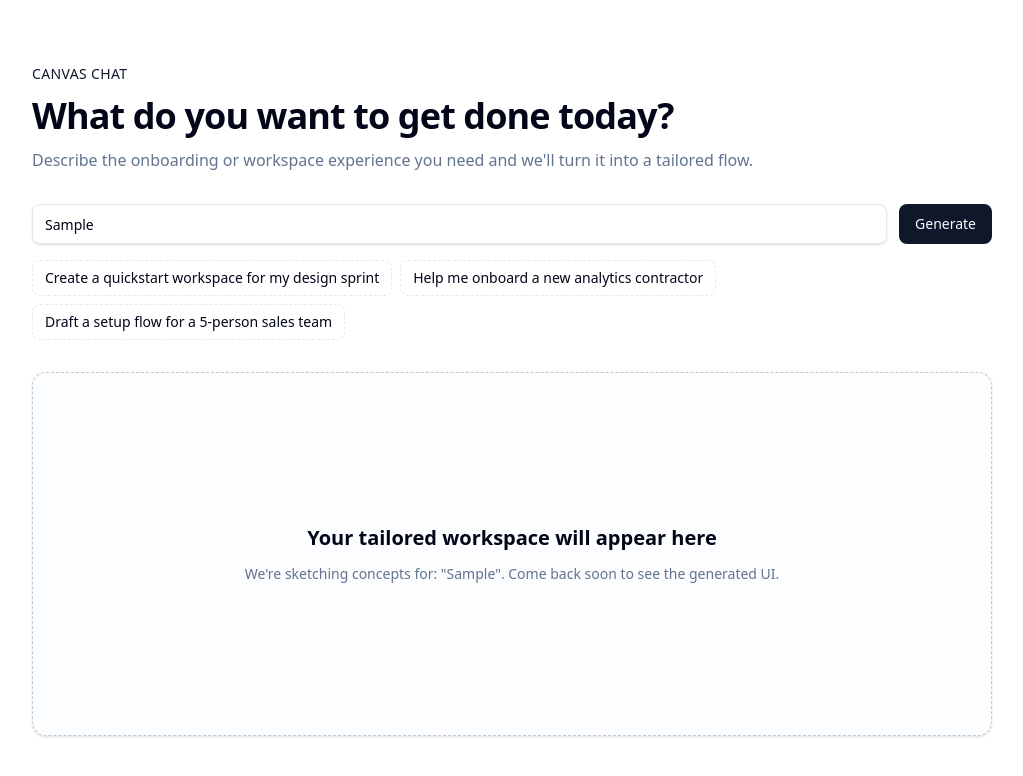
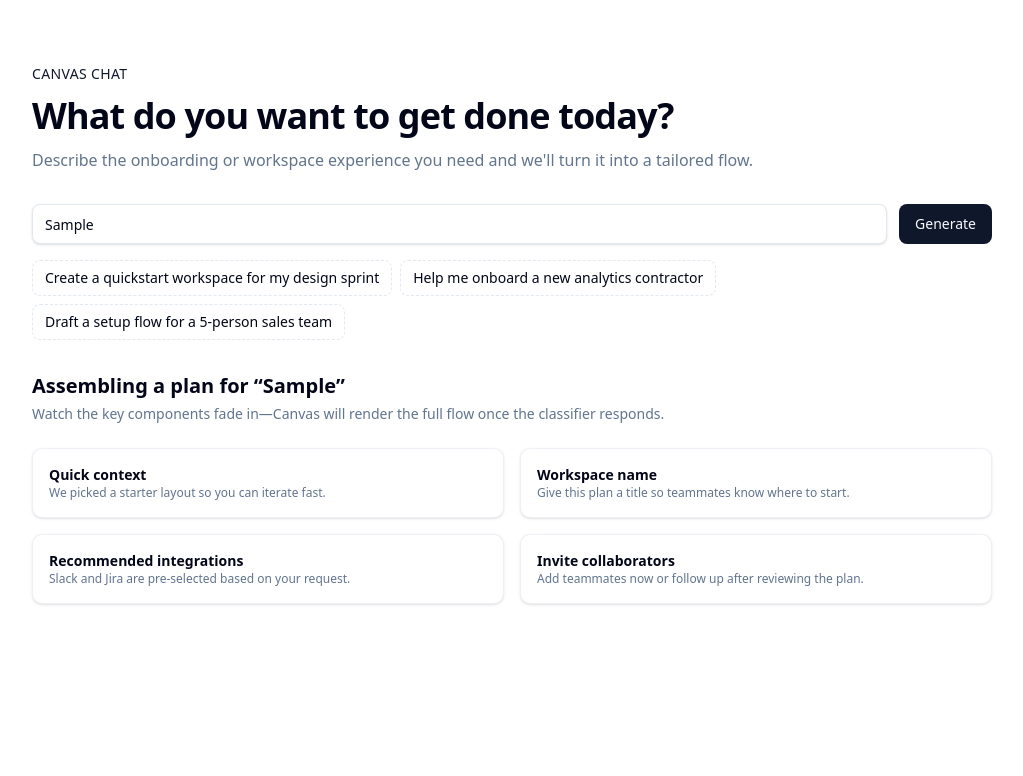
Before and after one commit to prateekjain24/gen_ui, a Next.js app: page /canvas in a window 1280 px wide. Both pictures are taken after typing "Sample" into the empty fields and a click on the button "Generate". Shown: the top 776 px of the page, without its empty margins (128-1151 px from the left). Built offline with nearby package versions, Linux system fonts and the light colour scheme.

Commit message:
feat: add staggered canvas animation

```diff
--- a/src/app/globals.css
+++ b/src/app/globals.css
@@ -120,3 +120,33 @@
     @apply bg-background text-foreground;
   }
 }
+
+@layer utilities {
+  .stagger-fade-in {
+    opacity: 0;
+    transform: translateY(0.75rem);
+    animation-name: stagger-fade-in;
+    animation-duration: 280ms;
+    animation-timing-function: cubic-bezier(0.16, 1, 0.3, 1);
+    animation-fill-mode: forwards;
+  }
+}
+
+@keyframes stagger-fade-in {
+  from {
+    opacity: 0;
+    transform: translateY(0.75rem);
+  }
+  to {
+    opacity: 1;
+    transform: translateY(0);
+  }
+}
+
+@media (prefers-reduced-motion: reduce) {
+  .stagger-fade-in {
+    animation-duration: 1ms;
+    transform: none;
+    opacity: 1;
+  }
+}
--- a/src/components/canvas/CanvasChat.tsx
+++ b/src/components/canvas/CanvasChat.tsx
@@ -5,6 +5,8 @@ import * as React from "react";
 import { Button } from "@/components/ui/button";
 import { Card } from "@/components/ui/card";
 import { Input } from "@/components/ui/input";
+import { useStaggeredMount } from "@/hooks/useStaggeredMount";
+import { cn } from "@/lib/utils";
 
 const examplePrompts = [
   "Create a quickstart workspace for my design sprint",
@@ -15,6 +17,7 @@ const examplePrompts = [
 export function CanvasChat(): React.ReactElement {
   const [prompt, setPrompt] = React.useState("");
   const [submittedPrompt, setSubmittedPrompt] = React.useState<string | null>(null);
+  const [animationKey, setAnimationKey] = React.useState(0);
   const inputRef = React.useRef<HTMLInputElement>(null);
 
   const handleSubmit = React.useCallback(
@@ -28,6 +31,7 @@ export function CanvasChat(): React.ReactElement {
       // Stub submission until LLM integration lands.
       console.warn("CanvasChat submission pending integration", trimmed);
       setSubmittedPrompt(trimmed);
+      setAnimationKey(value => value + 1);
     },
     [prompt]
   );
@@ -38,6 +42,41 @@ export function CanvasChat(): React.ReactElement {
       inputRef.current?.focus();
     });
   }, []);
+
+  const previewFields = React.useMemo(
+    () =>
+      submittedPrompt
+        ? [
+            {
+              id: "intro",
+              label: "Quick context",
+              description: "We picked a starter layout so you can iterate fast.",
+            },
+            {
+              id: "workspace",
+              label: "Workspace name",
+              description: "Give this plan a title so teammates know where to start.",
+            },
+            {
+              id: "integrations",
+              label: "Recommended integrations",
+              description: "Slack and Jira are pre-selected based on your request.",
+            },
+            {
+              id: "invites",
+              label: "Invite collaborators",
+              description: "Add teammates now or follow up after reviewing the plan.",
+            },
+          ]
+        : [],
+    [submittedPrompt]
+  );
+
+  const { getAnimationStyle, motionEnabled } = useStaggeredMount(previewFields.length, {
+    intervalMs: 65,
+    key: [animationKey],
+    disabled: previewFields.length === 0,
+  });
 
   return (
     <main className="flex min-h-screen flex-col bg-background">
@@ -84,14 +123,39 @@ export function CanvasChat(): React.ReactElement {
         </form>
 
         <section className="flex flex-1 flex-col">
-          <Card className="flex flex-1 flex-col justify-center gap-3 border border-dashed border-muted-foreground/40 bg-muted/20 p-8 text-center">
-            <h2 className="text-xl font-semibold text-foreground">Your tailored workspace will appear here</h2>
-            <p className="text-sm text-muted-foreground">
-              {submittedPrompt
-                ? `We're sketching concepts for: "${submittedPrompt}". Come back soon to see the generated UI.`
-                : "Start by sharing what you are working on. Canvas Chat will assemble the screens and steps for you."}
-            </p>
-          </Card>
+          {previewFields.length === 0 ? (
+            <Card className="flex flex-1 flex-col justify-center gap-3 border border-dashed border-muted-foreground/40 bg-muted/20 p-8 text-center">
+              <h2 className="text-xl font-semibold text-foreground">Your tailored workspace will appear here</h2>
+              <p className="text-sm text-muted-foreground">
+                Start by sharing what you are working on. Canvas Chat will assemble the screens and steps for you.
+              </p>
+            </Card>
+          ) : (
+            <div className="flex flex-1 flex-col gap-6">
+              <div className="flex flex-col gap-1 text-left">
+                <h2 className="text-xl font-semibold text-foreground">Assembling a plan for “{submittedPrompt}”</h2>
+                <p className="text-sm text-muted-foreground">
+                  Watch the key components fade in—Canvas will render the full flow once the classifier responds.
+                </p>
+              </div>
+
+              <div className="grid gap-4 md:grid-cols-2">
+                {previewFields.map((field, index) => (
+                  <div
+                    key={field.id}
+                    className={cn(
+                      "rounded-lg border border-border/60 bg-card p-4 shadow-sm",
+                      motionEnabled && "stagger-fade-in"
+                    )}
+                    style={motionEnabled ? getAnimationStyle(index) : undefined}
+                  >
+                    <p className="text-sm font-semibold text-foreground">{field.label}</p>
+                    <p className="text-xs text-muted-foreground">{field.description}</p>
+                  </div>
+                ))}
+              </div>
+            </div>
+          )}
         </section>
       </div>
     </main>
--- /dev/null
+++ b/src/hooks/useStaggeredMount.ts
@@ -0,0 +1,109 @@
+import * as React from "react";
+
+export interface StaggeredMountOptions {
+  /** Delay applied before the first item animates. Defaults to 0ms. */
+  initialDelayMs?: number;
+  /** Interval between each item animation. Defaults to 75ms. */
+  intervalMs?: number;
+  /** When true, skip animation entirely. */
+  disabled?: boolean;
+  /** Optional key that can be changed to recompute motion preferences (e.g., recipe id). */
+  key?: React.DependencyList;
+}
+
+export interface StaggeredMountResult {
+  /** Resolved animation delays for each index. */
+  delays: number[];
+  /** Helper to get a delay for an index. */
+  getDelay: (index: number) => number;
+  /** Helper to build inline style with animation delay for an index. */
+  getAnimationStyle: (index: number) => React.CSSProperties | undefined;
+  /** Indicates whether motion is enabled after respecting `prefers-reduced-motion`. */
+  motionEnabled: boolean;
+}
+
+const prefersReducedMotion = (): boolean => {
+  if (typeof window === "undefined" || typeof window.matchMedia !== "function") {
+    return false;
+  }
+  return window.matchMedia("(prefers-reduced-motion: reduce)").matches;
+};
+
+const subscribeToMotionPreference = (listener: (enabled: boolean) => void): (() => void) | undefined => {
+  if (typeof window === "undefined" || typeof window.matchMedia !== "function") {
+    return undefined;
+  }
+
+  const mediaQuery = window.matchMedia("(prefers-reduced-motion: reduce)");
+
+  const handleChange = () => listener(!mediaQuery.matches);
+
+  if (typeof mediaQuery.addEventListener === "function") {
+    mediaQuery.addEventListener("change", handleChange);
+    return () => mediaQuery.removeEventListener("change", handleChange);
+  }
+
+  if (typeof mediaQuery.addListener === "function") {
+    mediaQuery.addListener(handleChange);
+    return () => mediaQuery.removeListener(handleChange);
+  }
+
+  return undefined;
+};
+
+/**
+ * Determines animation delays for sequentially mounted items while respecting reduced motion preferences.
+ * Useful for staggering field entry when assembling Canvas recipes.
+ */
+export function useStaggeredMount(count: number, options: StaggeredMountOptions = {}): StaggeredMountResult {
+  const { initialDelayMs = 0, intervalMs = 75, disabled = false, key } = options;
+
+  const [motionEnabled, setMotionEnabled] = React.useState(() => !disabled && !prefersReducedMotion());
+
+  React.useEffect(() => {
+    if (disabled) {
+      setMotionEnabled(false);
+      return;
+    }
+
+    setMotionEnabled(!prefersReducedMotion());
+
+    const unsubscribe = subscribeToMotionPreference(setMotionEnabled);
+    return () => {
+      unsubscribe?.();
+    };
+    // eslint-disable-next-line react-hooks/exhaustive-deps
+  }, [disabled, ...(key ?? [])]);
+
+  const delays = React.useMemo(() => {
+    const safeCount = Math.max(0, Math.floor(count));
+    if (!motionEnabled || safeCount === 0) {
+      return Array(safeCount).fill(0);
+    }
+
+    return Array.from({ length: safeCount }, (_, index) => initialDelayMs + index * intervalMs);
+  }, [count, initialDelayMs, intervalMs, motionEnabled]);
+
+  const getDelay = React.useCallback((index: number) => delays[index] ?? 0, [delays]);
+
+  const getAnimationStyle = React.useCallback<StaggeredMountResult["getAnimationStyle"]>(
+    (index) => {
+      if (!motionEnabled) {
+        return undefined;
+      }
+      const delay = getDelay(index);
+      return { animationDelay: `${delay}ms` };
+    },
+    [getDelay, motionEnabled]
+  );
+
+  return React.useMemo(
+    () => ({
+      delays,
+      getDelay,
+      getAnimationStyle,
+      motionEnabled,
+    }),
+    [delays, getDelay, getAnimationStyle, motionEnabled]
+  );
+}
```
